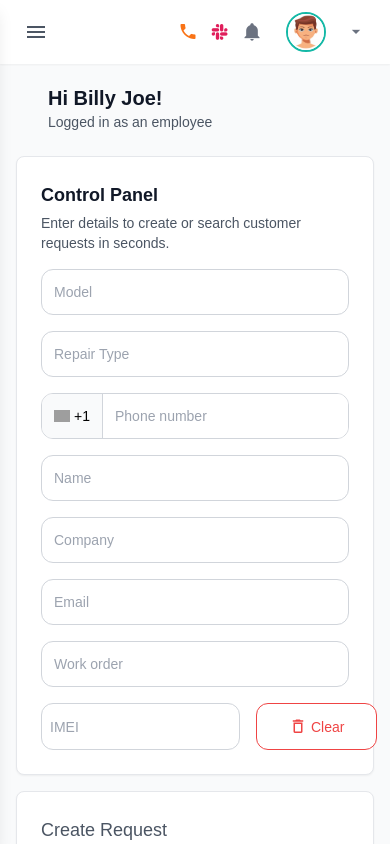
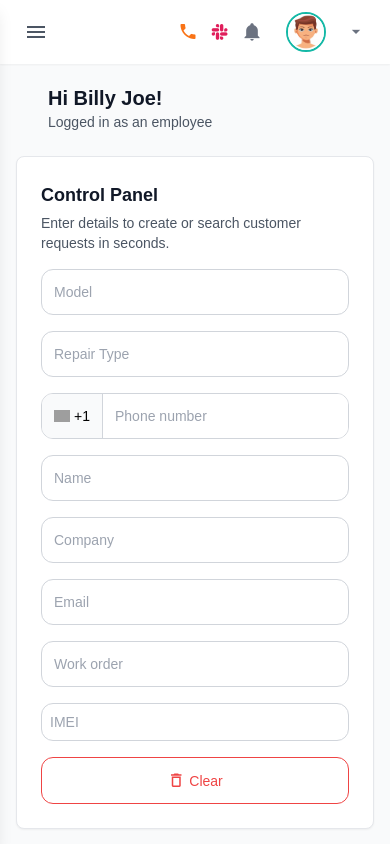
Before and after one commit to GaviriaCamilo/dashboard-vue, a Vue app: page /sales in a window 390 px wide. Shown: the top 844 px of the page. Built offline with nearby package versions, Linux system fonts and the light colour scheme; grey boxes are pictures that could not be loaded.

Commit message:
Update ControlPanel.vue

```diff
--- a/src/components/sales/ControlPanel.vue
+++ b/src/components/sales/ControlPanel.vue
@@ -13,12 +13,11 @@
 
             <div class="md:col-span-2">
                 <div class="flex border border-gray-300 rounded-xl overflow-hidden">
-                    <div class="flex items-center px-3 py-2 bg-gray-50 border-r border-gray-300 space-x-1">
-                        <img src="https://flagcdn.com/16x12/ca.png" alt="Canada" class="w-4 h-3 object-cover" />
-                        <span class="text-sm">+1</span>
-                    </div>
-                <input type="tel" placeholder="Phone number"
-                    class="flex-1 px-3 py-3 text-sm focus:outline-none focus:ring-2 focus:ring-blue-500" />
+                <div class="flex items-center px-3 py-2 bg-gray-50 border-r border-gray-300 space-x-1">
+                    <img src="https://flagcdn.com/16x12/ca.png" alt="Canada" class="w-4 h-3 object-cover" />
+                    <span class="text-sm">+1</span>
+                </div>
+                <input type="tel" placeholder="Phone number" class="flex-1 px-3 py-3 text-sm focus:outline-none focus:ring-2 focus:ring-blue-500" />
                 </div>
             </div>
 
@@ -30,14 +29,14 @@
             <input type="email" placeholder="Email" class="px-3 py-3 border border-gray-300 rounded-xl text-sm focus:outline-none focus:ring-2 focus:ring-blue-500 focus:border-transparent" />
 
             <div class="md:col-span-2">
-                <input type="text" placeholder="Work order"
-                class="w-full px-3 py-3 border border-gray-300 rounded-xl text-sm focus:outline-none focus:ring-2 focus:ring-blue-500 focus:border-transparent" />
+                <input type="text" placeholder="Work order" class="w-full px-3 py-3 border border-gray-300 rounded-xl text-sm focus:outline-none focus:ring-2 focus:ring-blue-500 focus:border-transparent" />
             </div>
 
-            <div class="md:col-span-2 flex gap-4">
+            <div class="md:col-span-2 flex flex-col sm:flex-row gap-4">
                 <input type="text" placeholder="IMEI" class="flex-1 px-2 py-2 border border-gray-300 rounded-xl text-sm focus:outline-none focus:ring-2 focus:ring-blue-500 focus:border-transparent" />
-                <button class="flex items-center justify-center px-8 py-2 bg-white border border-red-500 text-red-500 rounded-xl hover:bg-red-50 transition-colors text-sm whitespace-nowrap">
-                    <i class="mdi mdi-delete-outline text-lg mr-1"></i> Clear
+                <button class="flex items-center justify-center px-4 py-2 bg-white border border-red-500 text-red-500 rounded-xl hover:bg-red-50 transition-colors text-sm whitespace-nowrap">
+                <i class="mdi mdi-delete-outline text-lg mr-1"></i>
+                Clear
                 </button>
             </div>
         </div>
```
